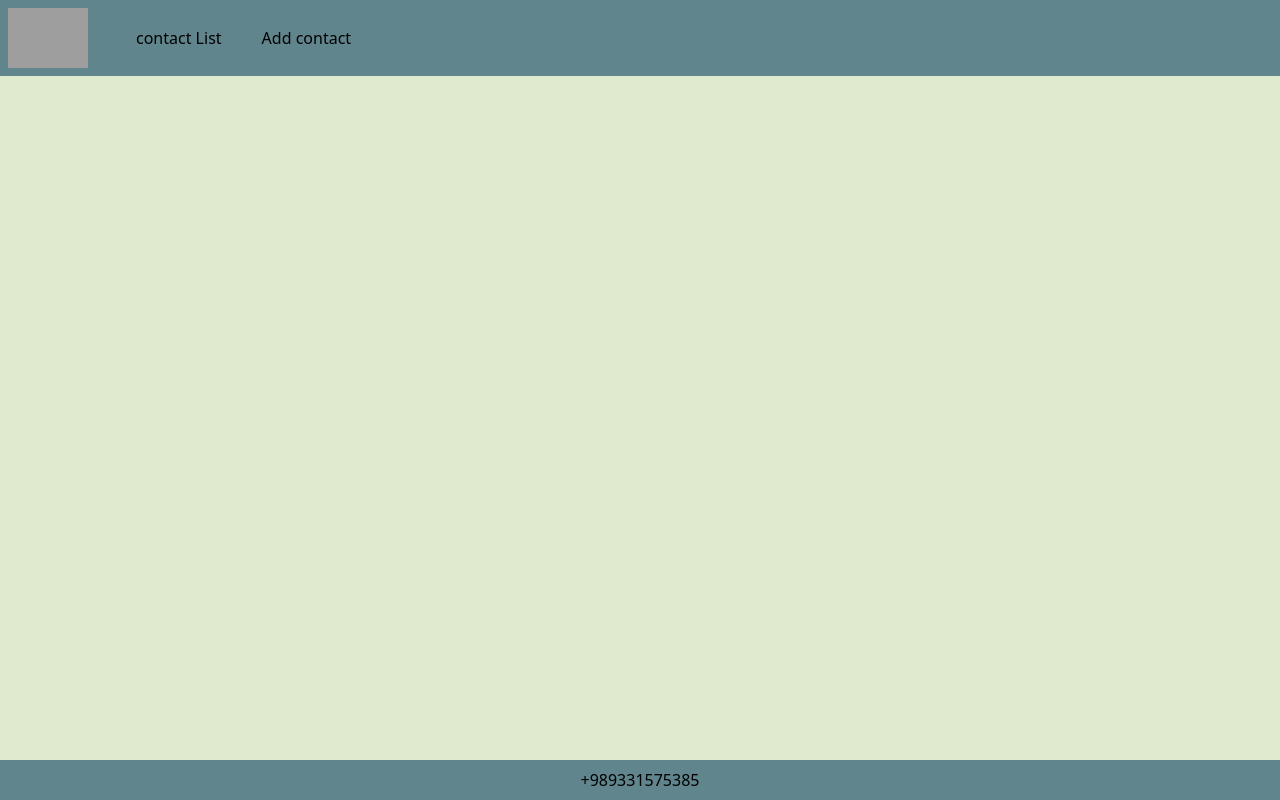
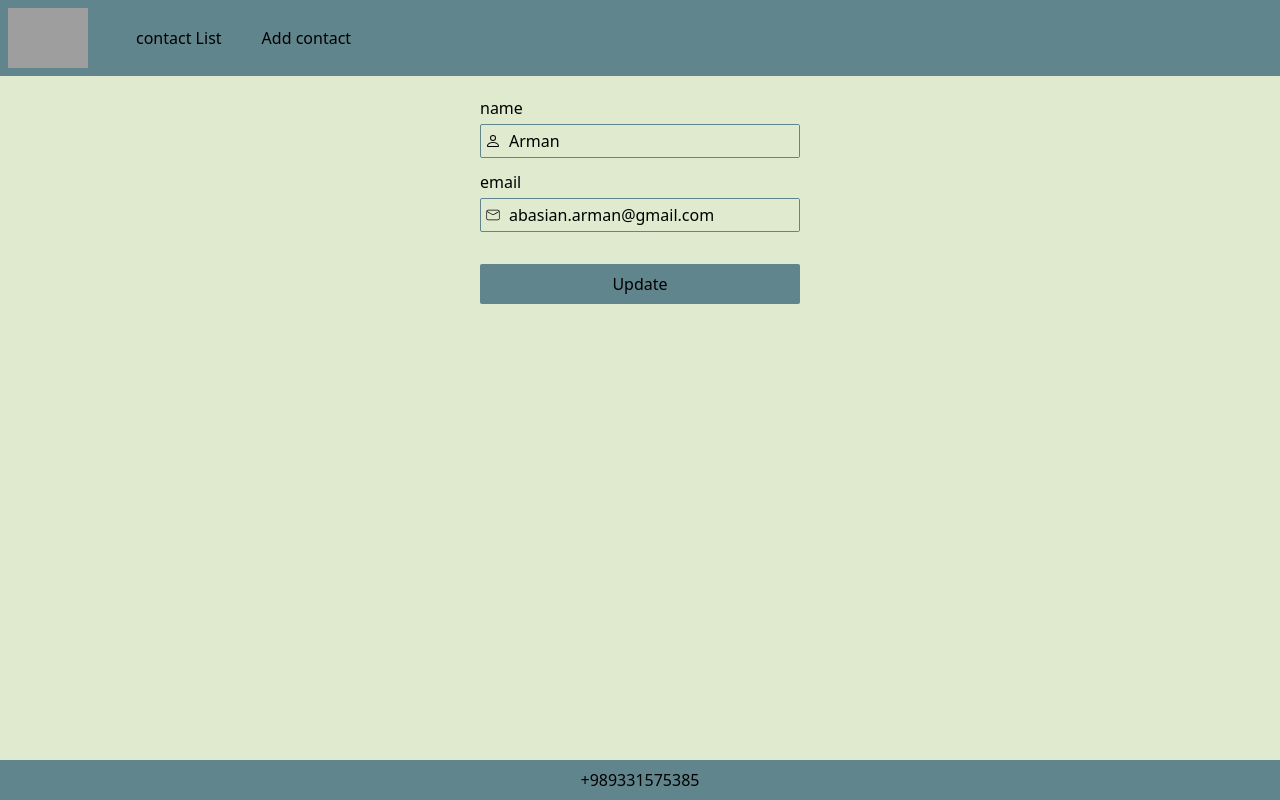
Before and after one commit to Arman-Abbasian/contact_list_with_redux_reduxToolkit_useContext_useReducer_Async, a React (Create React App) app: page /edit/4 in a window 1280 px wide. Built offline with nearby package versions, Linux system fonts and the light colour scheme; data requests are answered from the project's data file; grey boxes are pictures that could not be loaded.

Commit message:
make ContactEdit component

```diff
--- a/server/db.json
+++ b/server/db.json
@@ -1,19 +1,9 @@
 {
   "contacts": [
     {
-      "id": 1,
-      "name": "Afshari",
-      "email": "dd@dd.com"
-    },
-    {
-      "id": 2,
-      "name": "Ahmadi",
-      "email": "dd@dd.com"
-    },
-    {
-      "id": 3,
       "name": "Ahadi",
-      "email": "dd@dd.com"
+      "email": "Ahadi@dd.com",
+      "id": 3
     },
     {
       "name": "Arman",
--- a/src/App.js
+++ b/src/App.js
@@ -7,6 +7,7 @@ import Contacts from './components/functional/Contacts';
 import Layout from './components/Layout/Layout';
 import { Route, Routes } from 'react-router-dom';
 import ContactDetail from './components/functional/ContactDetail';
+import EditContact from './components/functional/ContactEdit';
 
 
 function App() {
@@ -39,6 +40,16 @@ function App() {
       toast.error(err.message)
     }
   }
+  const updateHandler=async(formValues,id)=>{
+    try {
+      await axios.put(`http://localhost:4000/contacts/${id}`,formValues);
+      toast.success("contact updated successfully");
+      const {data}=await axios.get(`http://localhost:4000/contacts`)
+      setContacts(data)
+    } catch (err) {
+      toast.error(err.message)
+    }
+  }
 
   return (
         <Layout>
@@ -46,6 +57,7 @@ function App() {
             <Route path='/add' element={<AddContact submitHandler={addHandler} />} />
             <Route path='/' element={<Contacts contacts={contacts} deleteHandler={deleteHandler} />}/>
             <Route path='/contact/:id' element={<ContactDetail contacts={contacts} deleteHandler={deleteHandler} />}/>
+            <Route path='/edit/:id' element={<EditContact updateHandler={updateHandler} />}/>
           </Routes>
           <Toaster />
         </Layout>
--- a/src/components/functional/Contact.jsx
+++ b/src/components/functional/Contact.jsx
@@ -1,16 +1,19 @@
 import { BsPerson } from "react-icons/bs";
-import { AiOutlineDelete } from "react-icons/ai";
+import { AiOutlineDelete,AiOutlineEdit } from "react-icons/ai";
+import { Link } from "react-router-dom";
 
-const Contact = ({name,email,id,deleteHandler}) => {
+const Contact = ({name,email,id,deleteHandler,updateHandler}) => {
     return (
-        <div  className="flex justify-between items-center gap-5 max-w-xs mx-auto border border-primary-4 rounded-sm p-2 w-full">
+        <div  className="flex justify-between items-center gap-5  border border-primary-4 rounded-sm p-2 w-full">
             <div><BsPerson className="w-6 h-6" /></div>
             <div className="flex flex-col justify-start items-start flex-1 overflow-hidden text-xs">
                 <p className=" overflow-hidden">name : {name}</p>
                 <p>email : {email}</p>
             </div>
-            <div>
+            <div className="flex justify-center items-center gap-2">
+                <Link to={`/edit/${id}`}><AiOutlineEdit className="w-6 h-6 cursor-pointer" /></Link>
                 <AiOutlineDelete onClick={()=>deleteHandler(id)} className="w-6 h-6 cursor-pointer" />
+
             </div>
         </div>
      );
--- /dev/null
+++ b/src/components/functional/ContactEdit.jsx
@@ -0,0 +1,54 @@
+import axios from "axios";
+import { useEffect, useState } from "react";
+import { toast } from "react-hot-toast";
+import { BsPerson } from "react-icons/bs";
+import { CiMail } from "react-icons/ci";
+import { useNavigate, useParams } from "react-router-dom";
+
+const EditContact = ({updateHandler}) => {
+    const id=useParams().id;
+    let navigate = useNavigate();
+    const [formValues,setFormValues]=useState({name:"",email:""});
+    useEffect(()=>{
+        axios.get(`http://localhost:4000/contacts/${id}`)
+        .then(res=>{
+            setFormValues({name:res.data.name,email:res.data.email})
+        })
+        .catch(err=>toast.error(err.message))
+    },[])
+
+    const changeFormHandler=(e)=>{
+        setFormValues({...formValues,[e.target.name]:e.target.value})
+    };
+    const updateHandlerr=(e)=>{
+        e.preventDefault();
+        updateHandler(formValues,id);
+        setFormValues({name:"",email:""});
+        navigate("/");
+    }
+    return (
+        <div className=" w-full mb-16">
+            <form className="max-w-xs mx-auto" onSubmit={updateHandlerr}>
+                <div className="flex flex-col justify-center items-start text-1 gap-1 w-full mb-3">
+                    <label htmlFor="name">name</label>
+                    <div className="border border-primary-4 flex justify-start items-center rounded-sm w-full">
+                        <p className="flex justify-center items-center ml-1"><BsPerson /></p>
+                        <input type="text" name="name" className="py-1 px-2 outline-none flex-1 bg-primary-1" value={formValues.name} onChange={changeFormHandler} />
+                    </div>
+                </div>
+                <div className="flex flex-col justify-center items-start text-1 gap-1 w-full mb-8">
+                    <label htmlFor="name">email</label>
+                    <div className="border border-primary-4 flex justify-start  items-center rounded-sm w-full">
+                        <p className="flex justify-center items-center ml-1"><CiMail /></p>
+                        <input type="text" name="email" className="py-1 px-2 outline-none flex-1  bg-primary-1" value={formValues.email} onChange={changeFormHandler} />
+                    </div>
+                </div>
+                <div className="w-full">
+                    <button type="submit" className="bg-primary-4 px-4 py-2 w-full rounded-sm">Update</button>
+                </div>
+            </form>
+        </div>
+     );
+}
+
+export default EditContact;
--- a/src/components/functional/Contacts.jsx
+++ b/src/components/functional/Contacts.jsx
@@ -3,9 +3,9 @@ import Contact from "./Contact";
 
 const Contacts = ({contacts,deleteHandler}) => {
     return (
-        <div className="flex flex-col gap-2 mb-12">
+        <div className="flex flex-col gap-2 mb-12 container max-w-md mx-auto">
             {contacts && contacts.map(contact=>{
-                return <Link key={contact.id} to={`/contact/${contact.id}`}><Contact key={contact.id} name={contact.name} email={contact.email} id={contact.id} deleteHandler={()=>deleteHandler(contact.id)}/></Link>
+                return <Link key={contact.id} to={`/contact/${contact.id}`}><Contact key={contact.id} name={contact.name} email={contact.email} id={contact.id}  deleteHandler={()=>deleteHandler(contact.id)}/></Link>
             })}
         </div>
      );
```
